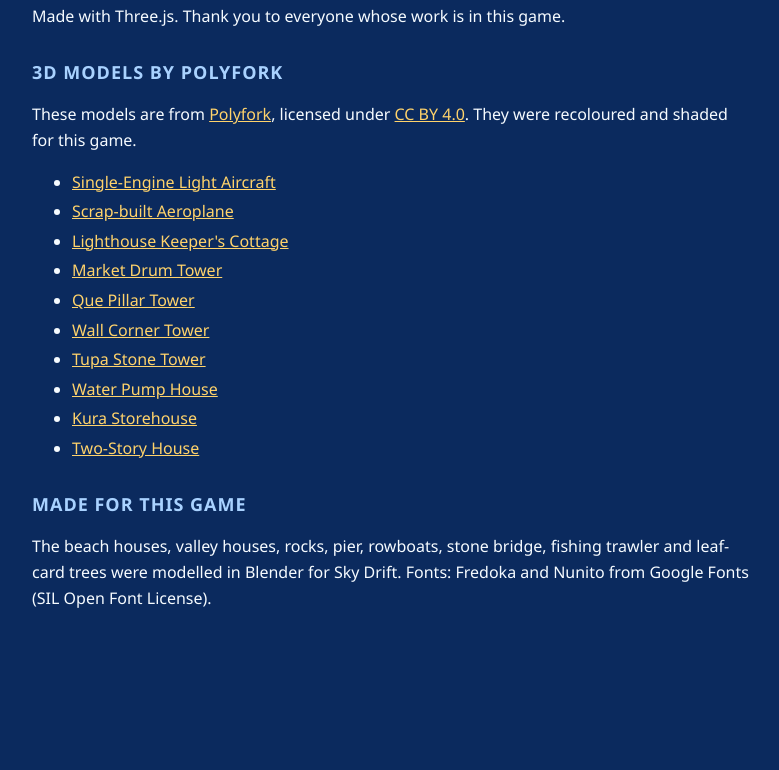
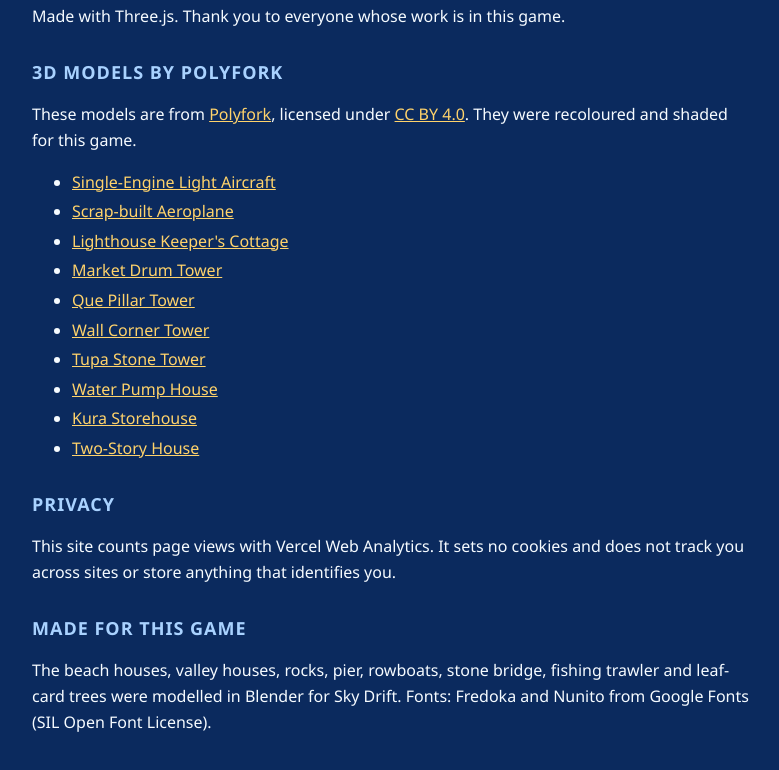
Before and after one commit to erikagus/sky-drift, a website: page credits.html in a window 1280 px wide. Shown: the part 122-892 px from the top of the page, without its empty margins (248-1027 px from the left). Before the commit the page ends 809 px from the top, so only its background shows below. Drawn offline with Linux system fonts and the light colour scheme.

Commit message:
Add Vercel Web Analytics (cookie-free page views) and a privacy note
Co-Authored-By: Claude Sonnet 5.5 <noreply@anthropic.com>

```diff
--- a/credits.html
+++ b/credits.html
@@ -28,6 +28,8 @@
     <li><a href="https://polyfork.dev/asset/kura-storehouse-5c9631">Kura Storehouse</a></li>
     <li><a href="https://polyfork.dev/asset/two-story-house-40f6dc">Two-Story House</a></li>
   </ul>
+  <h2>PRIVACY</h2>
+  <p>This site counts page views with Vercel Web Analytics. It sets no cookies and does not track you across sites or store anything that identifies you.</p>
   <h2>MADE FOR THIS GAME</h2>
   <p>The beach houses, valley houses, rocks, pier, rowboats, stone bridge, fishing trawler and leaf-card trees were modelled
     in Blender for Sky Drift. Fonts: Fredoka and Nunito from Google Fonts (SIL Open Font License).</p>
```
Also changed, not shown: index.html (+1 -0 lines).
